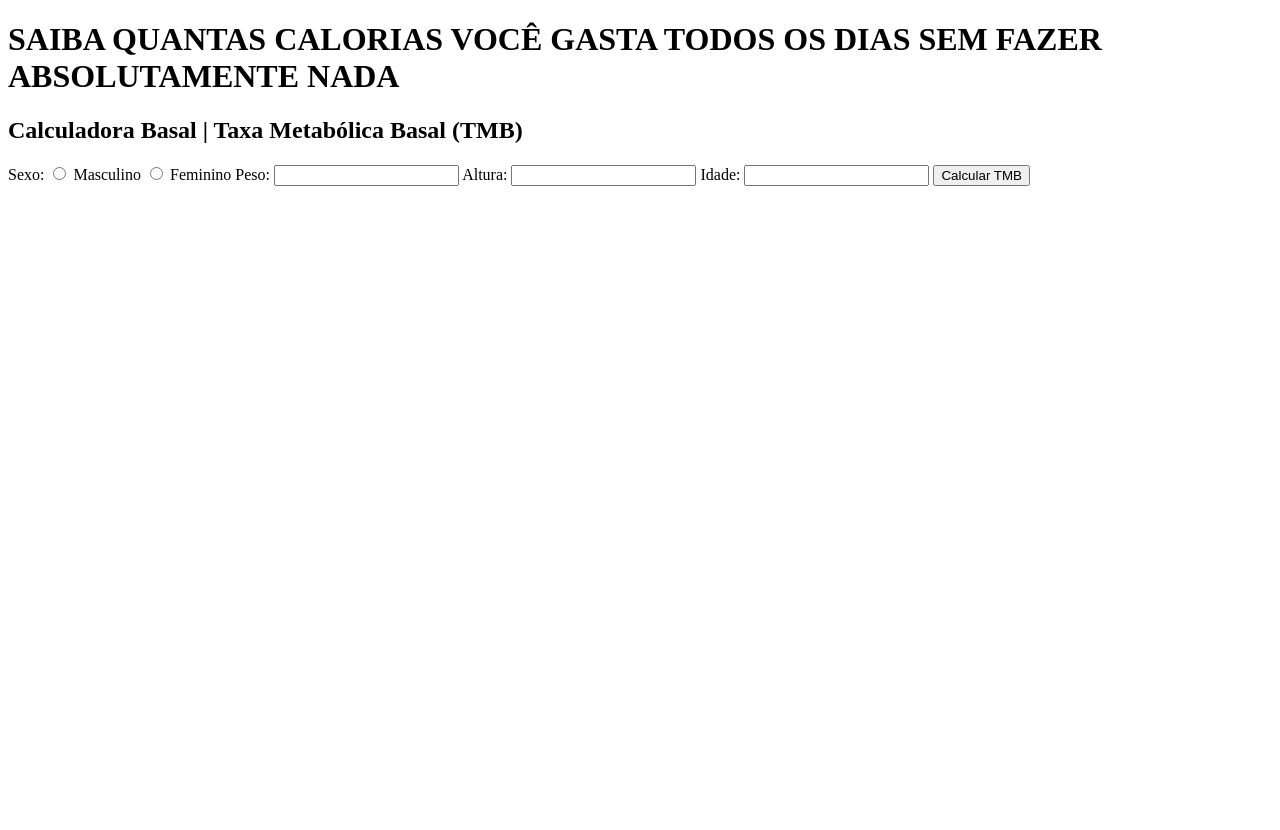
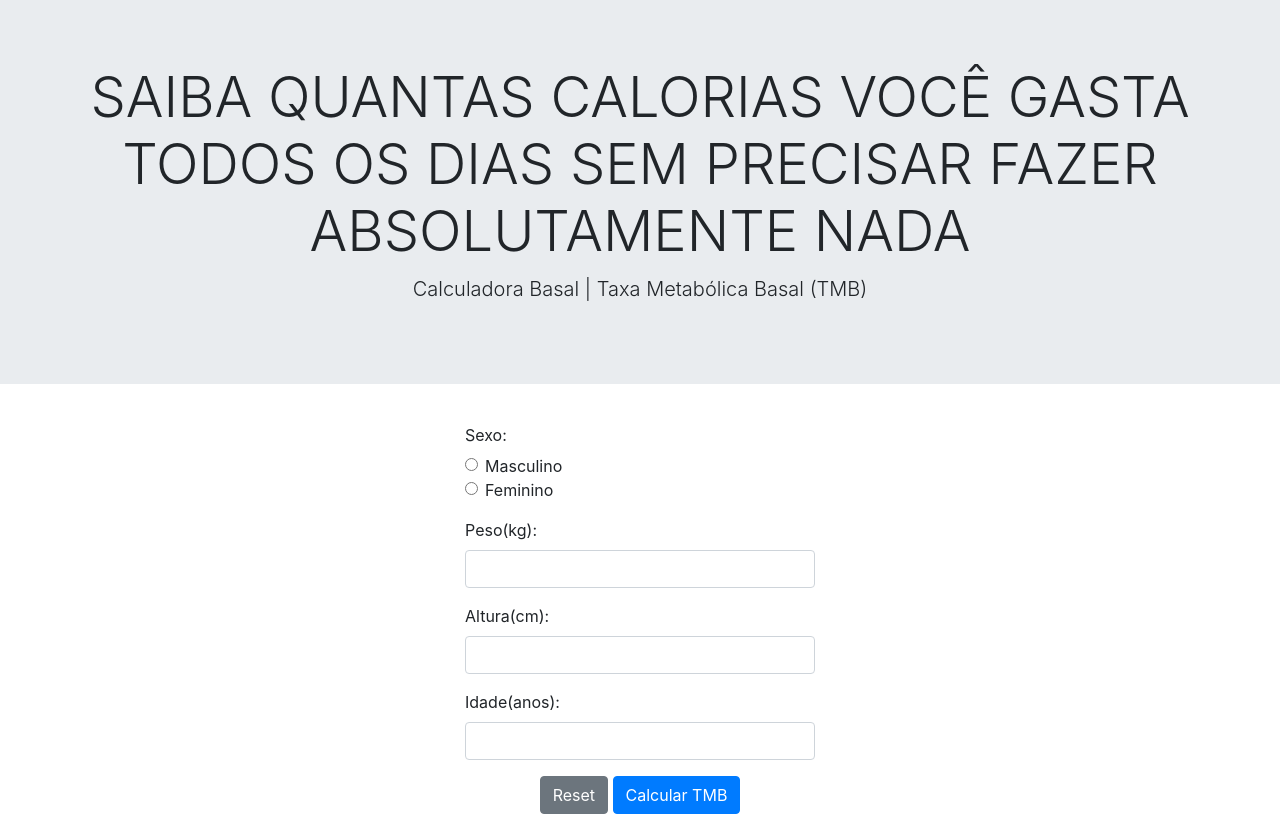
Before and after one commit to Pe-Ferreira/calculadorabasal, a plain HTML site: page index.html in a window 1280 px wide. Before the commit the page ends 800 px from the top, so only its background shows below. Drawn offline with nearby package versions, Linux system fonts and the light colour scheme.

Commit message:
add reset button and bootstrap

```diff
--- a/index.html
+++ b/index.html
@@ -3,28 +3,64 @@
     <head>
         <meta charset="utf-8" />
         <title>Calcule sua taxa metabólica basal | Calculadora Basal</title>
+        <link rel="stylesheet" href="https://stackpath.bootstrapcdn.com/bootstrap/4.4.1/css/bootstrap.min.css"
+            integrity="sha384-Vkoo8x4CGsO3+Hhxv8T/Q5PaXtkKtu6ug5TOeNV6gBiFeWPGFN9MuhOf23Q9Ifjh" crossorigin="anonymous">
         <script src="index.js"></script>
     </head>
     <body>
         <div>
-            <h1>SAIBA QUANTAS CALORIAS VOCÊ GASTA TODOS OS DIAS SEM FAZER ABSOLUTAMENTE NADA</h1>
-            <h2>Calculadora Basal | Taxa Metabólica Basal (TMB)</h2>
+            <div class="jumbotron jumbotron-fluid">
+                <div class="container">
+                  <h1 style="text-align: center;" class="display-4">SAIBA QUANTAS CALORIAS VOCÊ GASTA TODOS OS DIAS SEM PRECISAR FAZER ABSOLUTAMENTE NADA</h1>
+                  <p style="text-align: center;" class="lead">Calculadora Basal | Taxa Metabólica Basal (TMB)</p>
+                </div>
+              </div>
+        </div>
+        <div class="container">
+            <div class="row">
+                <div class="col-sm"></div>
+                <div class="col-sm">
+                    <form name="calculator">
+                        <div class="form-group">
+                            <legend class="col-form-label">Sexo:</legend>
+                            <div class="form-check">
+                                <input class="form-check-input" type="radio" id="sexM" name="sex" value="m"/>
+                                <label class="form-check-label" for="sexM">Masculino</label>
+                            </div>
+                            <div class="form-check">
+                                <input class="form-check-input" type="radio" id="sexF" name="sex" value="f"/>
+                                <label class="form-check-label" for="sexF">Feminino</label>
+                            </div>
+                        </div>
+                        <div class="form-group">
+                            <label for="weight">Peso(kg):</label>
+                            <input class="form-control" type="number" id="weight" name="weight" />
+                        </div>
+                        <div class="form-group">
+                            <label for="height">Altura(cm):</label>
+                            <input class="form-control" type="number" id="height" name="height" />
+                        </div>
+                        <div class="form-group">
+                            <label for="age">Idade(anos):</label>
+                            <input class="form-control" type="number" id="age" name="age" />
+                        </div>
+                        <div class="form-group text-center">
+                            <button type="button" class="btn btn-secondary" onclick="resetForm()">Reset</button>
+                            <button type="button" class="btn btn-primary" onclick="calculate()">Calcular TMB</button>
+                        </div>
+                    </form>
+                </div>
+                <div class="col-sm"></div>
+            </div>
         </div>
         <div>
-            <form name="calculator" onsubmit="return calculate()">
-                Sexo:
-                <input type="radio" id="sexM" name="sex" value="m"/>
-                <label for="sexM">Masculino</label>
-                <input type="radio" id="sexF" name="sex" value="f"/>
-                <label for="sexF">Feminino</label>
-                Peso:
-                <input type="number" id="weight" name="weight" />
-                Altura:
-                <input type="number" id="height" name="height" />
-                Idade:
-                <input type="number" id="age" name="age" />
-                <input type="submit" value="Calcular TMB">
-            </form>
+            <h3 id="resultDisplay" hidden="true">Result Placeholder</h3>
         </div>
     </body>
+    <script src="https://code.jquery.com/jquery-3.4.1.slim.min.js"
+        integrity="sha384-J6qa4849blE2+poT4WnyKhv5vZF5SrPo0iEjwBvKU7imGFAV0wwj1yYfoRSJoZ+n" crossorigin="anonymous"></script>
+    <script src="https://cdn.jsdelivr.net/npm/popper.js@1.16.0/dist/umd/popper.min.js"
+        integrity="sha384-Q6E9RHvbIyZFJoft+2mJbHaEWldlvI9IOYy5n3zV9zzTtmI3UksdQRVvoxMfooAo" crossorigin="anonymous"></script>
+    <script src="https://stackpath.bootstrapcdn.com/bootstrap/4.4.1/js/bootstrap.min.js"
+        integrity="sha384-wfSDF2E50Y2D1uUdj0O3uMBJnjuUD4Ih7YwaYd1iqfktj0Uod8GCExl3Og8ifwB6" crossorigin="anonymous"></script>
 </html>
--- a/index.js
+++ b/index.js
@@ -11,5 +11,15 @@ function calculate() {
     } else if (sex === "f") {
         tmb = 655 + (9.6 * weight) + (1.8 * height) - (4.7 * age);
     }
-    alert(tmb);
+    var resultDisplay = document.getElementById('resultDisplay');
+    resultDisplay.hidden = false;
+    resultDisplay.innerHTML = 'Seu gasto calórico diário é ' + tmb + "cal";
   }
+
+function resetForm() {
+    document.forms["calculator"]["sex"].value = "";
+    document.forms["calculator"]["weight"].value = "";
+    document.forms["calculator"]["height"].value = "";
+    document.forms["calculator"]["age"].value = "";
+    document.getElementById('resultDisplay').hidden = true;
+}
```
